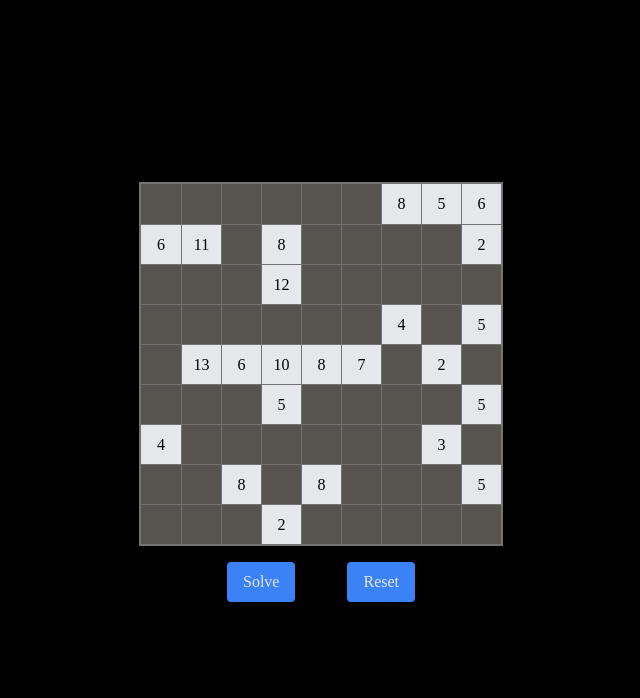
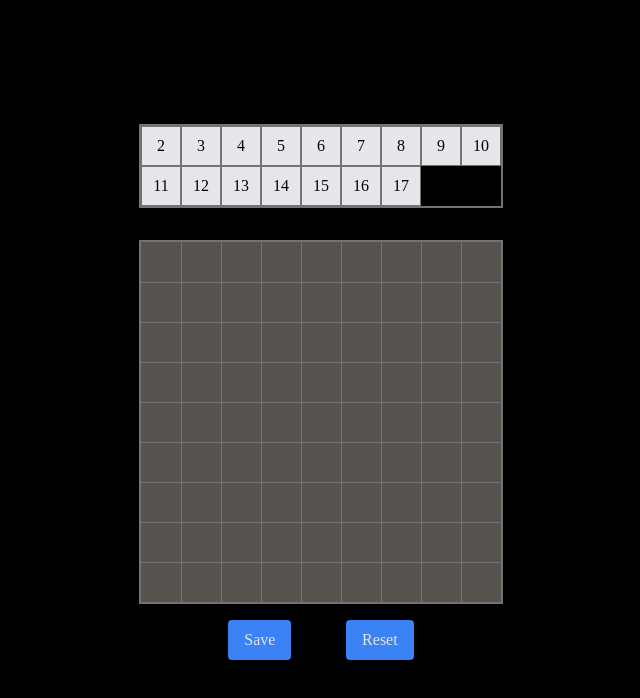
Before and after one commit to lcruz4/luiscruzgmu, a Next.js app: page /projects/kuromasu in a window 1280 px wide. Shown: the top 698 px of the page, without its empty margins (319-959 px from the left). Built offline with nearby package versions, Linux system fonts and the light colour scheme.

Commit message:
kuroamasu complete

```diff
--- a/pages/projects/kuromasu.tsx
+++ b/pages/projects/kuromasu.tsx
@@ -1,4 +1,8 @@
-import { Dispatch, SetStateAction, useState } from 'react';
+import Head from 'next/head';
+import { DragEventHandler, useState } from 'react';
+
+let recurseCount = 0;
+const debug = false;
 
 type Puzzle = (number | string)[][];
 type PuzzleMeta = {
@@ -11,7 +15,14 @@ type PuzzleMeta = {
     bottom: number;
     left: number;
   };
+  availableSpace: {
+    top: number;
+    right: number;
+    bottom: number;
+    left: number;
+  };
 }[][];
+type Direction = 'top' | 'right' | 'bottom' | 'left';
 
 const MAX_DIM = 9;
 
@@ -37,6 +48,7 @@ const setNumericCellMeta = (
   let yDelta = -1;
   let xDelta = 0;
 
+  // find edges and mass
   while (true) {
     let yWithDelta = y + yDelta;
     let xWithDelta = x + xDelta;
@@ -71,9 +83,58 @@ const setNumericCellMeta = (
     mass++;
   }
 
+  yDelta = -1;
+  xDelta = 0;
+  let edgeY = edges.top;
+  let edgeX = x;
+  let space = y - edgeY;
+  const availableSpace = {
+    top: 0,
+    right: 0,
+    bottom: 0,
+    left: 0,
+  };
+  while (true) {
+    let yWithDelta = edgeY + yDelta;
+    let xWithDelta = edgeX + xDelta;
+
+    if (isWall(puzzle, yWithDelta, xWithDelta)) {
+      if (yDelta < 0) {
+        yDelta = 1;
+        edgeY = edges.bottom;
+        availableSpace.top = space;
+        space = edgeY - y;
+        continue;
+      }
+      if (yDelta > 0) {
+        yDelta = 0;
+        xDelta = -1;
+        edgeY = y;
+        edgeX = edges.left;
+        availableSpace.bottom = space;
+        space = x - edgeX;
+        continue;
+      }
+      if (xDelta < 0) {
+        xDelta = 1;
+        edgeX = edges.right;
+        availableSpace.left = space;
+        space = edgeX - x;
+        continue;
+      }
+      availableSpace.right = space;
+      break;
+    }
+
+    yDelta === 0 ? 0 : yDelta < 0 ? yDelta-- : yDelta++;
+    xDelta === 0 ? 0 : xDelta < 0 ? xDelta-- : xDelta++;
+    space++;
+  }
+
   meta[y][x].mass = mass;
+  meta[y][x].complete = mass === puzzle[y][x];
   meta[y][x].edges = edges;
-  meta[y][x].complete = mass === puzzle[y][x];
+  meta[y][x].availableSpace = availableSpace;
 };
 
 const isWhite = (val: number | string | null) =>
@@ -211,10 +272,10 @@ const isTooFar = (puzzle: Puzzle, y: number, x: number, meta: PuzzleMeta) => {
 };
 
 /**
- * should be called after meta has edges and mass.
+ * should be called after setNumericCellMeta.
  * should only be called on numeric cells.
  * Will modify puzzle if completable.
- * */
+ */
 const finishCompletableNumber = (
   puzzle: Puzzle,
   y: number,
@@ -258,14 +319,14 @@ const finishCompletableNumber = (
       }
 
       meta[y][x].mass++;
+      if (!isValidIndex(yIndex) || !isValidIndex(xIndex)) {
+        return 'error';
+      }
       if (!isWhite(puzzle[yIndex][xIndex])) {
         puzzle[yIndex][xIndex] = 'w';
       }
     }
-    if (
-      isValidIndex(lastWallY) &&
-      isValidIndex(lastWallX)
-    ) {
+    if (isValidIndex(lastWallY) && isValidIndex(lastWallX)) {
       const cell = puzzle[lastWallY][lastWallX];
       if (cell === '') {
         puzzle[lastWallY][lastWallX] = 'b';
@@ -282,7 +343,61 @@ const finishCompletableNumber = (
   return 'incomplete';
 };
 
-const solvePuzzle = (puzzle: Puzzle, meta: PuzzleMeta, updatePuzzle: () => void): boolean | null => {
+/**
+ * should be called after meta is setNumericCellMeta.
+ * should only be called on numeric cells.
+ * should only be called if the cell is not complete.
+ * Will modify puzzle if solvable space is found.
+ */
+const fillSolvableSpace = (
+  puzzle: Puzzle,
+  y: number,
+  x: number,
+  meta: PuzzleMeta,
+): 'error' | 'updated' | 'noUpdate' => {
+  const cell = puzzle[y][x] as number;
+  const sortedSpaces = Object.entries(meta[y][x].availableSpace).sort(
+    ([, a], [, b]) => b - a,
+  );
+  const total = sortedSpaces.reduce((acc, [, space]) => acc + space, 0);
+  let updated = false;
+
+  for (const [dir, space] of sortedSpaces) {
+    const otherDirsTotal = total - space;
+    const diff = cell - otherDirsTotal - 1;
+
+    if (diff > 0) {
+      for (let i = 1; i <= diff; i++) {
+        let yWithDelta = dir === 'top' ? y - i : dir === 'bottom' ? y + i : y;
+        let xWithDelta = dir === 'left' ? x - i : dir === 'right' ? x + i : x;
+        if (
+          !isValidIndex(yWithDelta) ||
+          !isValidIndex(xWithDelta) ||
+          isWall(puzzle, yWithDelta, xWithDelta)
+        ) {
+          return 'error';
+        }
+
+        if (puzzle[yWithDelta][xWithDelta] === '') {
+          puzzle[yWithDelta][xWithDelta] = 'w';
+          meta[y][x].edges[dir as Direction]++;
+          meta[y][x].mass++;
+          updated = true;
+        }
+      }
+    }
+  }
+
+  meta[y][x].complete = meta[y][x].mass === cell;
+  return updated ? 'updated' : 'noUpdate';
+};
+
+const solvePuzzle = (
+  puzzle: Puzzle,
+  meta: PuzzleMeta,
+  updatePuzzle: () => void,
+): boolean | null => {
+  recurseCount++;
   let puzzleUpdated = true;
   while (puzzleUpdated) {
     puzzleUpdated = false;
@@ -306,8 +421,17 @@ const solvePuzzle = (puzzle: Puzzle, meta: PuzzleMeta, updatePuzzle: () => void)
               updatePuzzle();
             }
           }
+          if (!meta[y][x].complete) {
+            const status = fillSolvableSpace(puzzle, y, x, meta);
+            if (status === 'error') {
+              return false;
             }
-        if (cell === '') {
+            if (status === 'updated') {
+              puzzleUpdated = true;
+              updatePuzzle();
+            }
+          }
+        } else if (cell === '') {
           const blackInvalid = isBlackInvalid(puzzle, y, x, meta);
           const whiteInvalid = isWhiteInvalid(puzzle, y, x, meta);
           if (blackInvalid && whiteInvalid) {
@@ -329,6 +453,9 @@ const solvePuzzle = (puzzle: Puzzle, meta: PuzzleMeta, updatePuzzle: () => void)
         }
       }
     }
+    if (debug && puzzleUpdated) {
+      return null;
+    }
   }
   if (!puzzle.flat().some((cell) => cell === '')) {
     return true;
@@ -338,19 +465,24 @@ const solvePuzzle = (puzzle: Puzzle, meta: PuzzleMeta, updatePuzzle: () => void)
       if (cell === '') {
         const wPuzzle = puzzle.map((row) => [...row]);
         const bPuzzle = puzzle.map((row) => [...row]);
-        const wMeta = meta.map((row) => [...row]);
-        const bMeta = meta.map((row) => [...row]);
+        const wMeta = meta.map((row) => row.map(() => ({}))) as PuzzleMeta;
+        const bMeta = meta.map((row) => row.map(() => ({}))) as PuzzleMeta;
         wPuzzle[y][x] = 'w';
         bPuzzle[y][x] = 'b';
 
-        const wSolved = solvePuzzle(wPuzzle, wMeta, () => {});
-        const bSolved = solvePuzzle(bPuzzle, bMeta, () => {});
-
+        let wSolved = null;
+        let bSolved = null;
+        while (wSolved === null) {
+          wSolved = solvePuzzle(wPuzzle, wMeta, () => {});
+        }
         if (wSolved) {
           puzzle.length = 0;
           puzzle.push(...wPuzzle);
           updatePuzzle();
           return true;
+        }
+        while (bSolved === null) {
+          bSolved = solvePuzzle(bPuzzle, bMeta, () => {});
         }
         if (bSolved) {
           puzzle.length = 0;
@@ -358,6 +490,7 @@ const solvePuzzle = (puzzle: Puzzle, meta: PuzzleMeta, updatePuzzle: () => void)
           updatePuzzle();
           return true;
         }
+        return false;
       }
     }
   }
@@ -367,47 +500,115 @@ const solvePuzzle = (puzzle: Puzzle, meta: PuzzleMeta, updatePuzzle: () => void)
 
 const Kuromasu = () => {
   const [error, setError] = useState('');
-  const [test, setTest] = useState<Puzzle>([
-    ['', '', '', '', '', '', 8, 5, 6],
-    [6, 11, '', 8, '', '', '', '', 2],
-    ['', '', '', 12, '', '', '', '', ''],
-    ['', '', '', '', '', '', 4, '', 5],
-    ['', 13, 6, 10, 8, 7, '', 2, ''],
-    ['', '', '', 5, '', '', '', '', 5],
-    [4, '', '', '', '', '', '', 3, ''],
-    ['', '', 8, '', 8, '', '', '', 5],
-    ['', '', '', 2, '', '', '', '', ''],
+  const [editMode, setEditMode] = useState(true);
+  const [puzzle, setPuzzle] = useState<Puzzle>([
+    ['', '', '', '', '', '', '', '', ''],
+    ['', '', '', '', '', '', '', '', ''],
+    ['', '', '', '', '', '', '', '', ''],
+    ['', '', '', '', '', '', '', '', ''],
+    ['', '', '', '', '', '', '', '', ''],
+    ['', '', '', '', '', '', '', '', ''],
+    ['', '', '', '', '', '', '', '', ''],
+    ['', '', '', '', '', '', '', '', ''],
+    ['', '', '', '', '', '', '', '', ''],
   ]);
   const [meta, setMeta] = useState(
     Array.from({ length: MAX_DIM }, () =>
       Array.from({ length: MAX_DIM }, () => ({})),
     ) as PuzzleMeta,
   );
+  const [dragVal, setDragVal] = useState('');
+  const [dragClassname, setDragClassname] = useState('');
+
+  const handleDragOver: DragEventHandler<HTMLDivElement> = (e) => {
+    e.preventDefault();
+    if (e.currentTarget.getAttribute('data-was') === null) {
+      e.currentTarget.setAttribute('data-was', e.currentTarget.innerHTML);
+    }
+    if (e.currentTarget.getAttribute('data-class-was') === null) {
+      e.currentTarget.setAttribute('data-class-was', e.currentTarget.className);
+    }
+    e.currentTarget.innerHTML = dragVal?.toString() ?? '';
+    e.currentTarget.classList.add(...dragClassname.split(' '));
+  };
+
+  const handleDragLeave: DragEventHandler<HTMLDivElement> = (e) => {
+    e.preventDefault();
+    e.currentTarget.innerHTML = e.currentTarget.getAttribute('data-was') ?? '';
+    e.currentTarget.className =
+      e.currentTarget.getAttribute('data-class-was') ?? '';
+    e.currentTarget.removeAttribute('data-was');
+    e.currentTarget.removeAttribute('data-class-was');
+  };
+
+  const handleDrop: DragEventHandler<HTMLDivElement> = (e) => {
+    e.preventDefault();
+    e.currentTarget.removeAttribute('data-was');
+    e.currentTarget.removeAttribute('data-class-was');
+    const x = parseInt(e.currentTarget.getAttribute('data-x')!);
+    const y = parseInt(e.currentTarget.getAttribute('data-y')!);
+    puzzle[y][x] = parseInt(dragVal);
+    setPuzzle([...puzzle]);
+  };
 
   return (
+    <>
+      <Head>
+        <title>Luis Cruz | Kuromasu Solver</title>
+        <link rel='icon' href='/images/kuromasu.ico' type='image/gif' />
+      </Head>
       <div className='flex items-center justify-center h-screen w-screen bg-black text-neutral-800 font-["Futura"]'>
         <div className='flex flex-col items-center justify-center w-full max-w-3xl p-4'>
+          {editMode && (
+            <div className='flex border-2 border-neutral-500 mb-8 max-w-[364px] flex-wrap'>
+              {[2, 3, 4, 5, 6, 7, 8, 9, 10, 11, 12, 13, 14, 15, 16, 17].map(
+                (v, i) => (
+                  <div
+                    key={`blocks-${i}`}
+                    draggable
+                    onDragStart={() => {
+                      setDragVal(v.toString());
+                      setDragClassname('bg-white text-black');
+                    }}
+                    className={`flex items-center justify-center w-10 h-10 border border-neutral-500 bg-white text-black cursor-pointer select-none`}
+                  >
+                    {v}
+                  </div>
+                ),
+              )}
+            </div>
+          )}
           <div className='bg-red-300 border-2 border-neutral-500'>
-          {test.map((row, y) => (
-            <div key={y} className='flex'>
+            {puzzle.map((row, y) => (
+              <div key={`y-${y}`} className='flex'>
                 {row.map((cell, x) => (
                   <div
-                  key={x}
+                    key={`y-${y},x-${x}`}
+                    data-x={x}
+                    data-y={y}
                     onClick={() => {
-                    if (test[y][x] === 'w') {
-                      setTest((test) => {
-                        test[y][x] = 'b';
-                        return [...test];
+                      if (!editMode) {
+                        return;
+                      }
+                      if (puzzle[y][x] === 'w') {
+                        setPuzzle((puzzle) => {
+                          puzzle[y][x] = 'b';
+                          return [...puzzle];
                         });
-                    } else if (test[y][x] === 'b') {
-                      setTest((test) => {
-                        test[y][x] = '';
-                        return [...test];
+                      } else if (puzzle[y][x] === 'b') {
+                        setPuzzle((puzzle) => {
+                          puzzle[y][x] = '';
+                          return [...puzzle];
                         });
-                    } else if (test[y][x] === '') {
-                      setTest((test) => {
-                        test[y][x] = 'w';
-                        return [...test];
+                      } else if (puzzle[y][x] === '') {
+                        setPuzzle((puzzle) => {
+                          puzzle[y][x] = 'w';
+                          return [...puzzle];
+                        });
+                      } else {
+                        setPuzzle((puzzle) => {
+                          puzzle[y][x] = '';
+                          return [...puzzle];
                         });
                       }
                     }}
@@ -419,13 +620,18 @@ const Kuromasu = () => {
                         : cell === 'b'
                         ? 'bg-black'
                         : 'bg-white'
-                  } ${meta[y][x].complete ? 'text-stone-400' : 'text-black'} ${
+                    } ${
+                      meta[y][x].complete ? 'text-stone-400' : 'text-black'
+                    } ${
                       typeof cell === 'number'
                         ? 'cursor-default'
                         : 'cursor-pointer'
                     } select-none`}
+                    onDragOver={handleDragOver}
+                    onDragLeave={handleDragLeave}
+                    onDrop={handleDrop}
                   >
-                  {cell !== 0 && cell !== 'w' && cell !== 'b' && cell}
+                    {cell !== '' && cell !== 'w' && cell !== 'b' && cell}
                   </div>
                 ))}
               </div>
@@ -434,43 +640,58 @@ const Kuromasu = () => {
           <div className='flex justify-around w-60 my-4'>
             <button
               onClick={() => {
-              const isSolved = solvePuzzle(test, meta, () => setTest([...test]));
+                if (editMode) {
+                  setEditMode(false);
+                  return;
+                }
+                const t = performance.now();
+                const isSolved = solvePuzzle(puzzle, meta, () =>
+                  setPuzzle([...puzzle]),
+                );
+                console.log('Elapsed time:', performance.now() - t);
+                console.log('Recurse count:', recurseCount);
+                recurseCount = 0;
                 if (isSolved === false) {
                   setError('No solution found');
                 }
               }}
               className='bottom-4 right-4 bg-blue-500 text-white px-4 py-2 rounded hover:bg-blue-600'
             >
-            Solve
+              {editMode ? 'Save' : 'Solve'}
             </button>
             <button
               onClick={() => {
-              setTest([
-                ['', '', '', '', '', '', 8, 5, 6],
-                [6, 11, '', 8, '', '', '', '', 2],
-                ['', '', '', 12, '', '', '', '', ''],
-                ['', '', '', '', '', '', 4, '', 5],
-                ['', 13, 6, 10, 8, 7, '', 2, ''],
-                ['', '', '', 5, '', '', '', '', 5],
-                [4, '', '', '', '', '', '', 3, ''],
-                ['', '', 8, '', 8, '', '', '', 5],
-                ['', '', '', 2, '', '', '', '', ''],
+                if (!editMode) {
+                  setEditMode(true);
+                  return;
+                }
+                setPuzzle([
+                  ['', '', '', '', '', '', '', '', ''],
+                  ['', '', '', '', '', '', '', '', ''],
+                  ['', '', '', '', '', '', '', '', ''],
+                  ['', '', '', '', '', '', '', '', ''],
+                  ['', '', '', '', '', '', '', '', ''],
+                  ['', '', '', '', '', '', '', '', ''],
+                  ['', '', '', '', '', '', '', '', ''],
+                  ['', '', '', '', '', '', '', '', ''],
+                  ['', '', '', '', '', '', '', '', ''],
                 ]);
                 setMeta(
                   Array.from({ length: MAX_DIM }, () =>
                     Array.from({ length: MAX_DIM }, () => ({})),
                   ) as PuzzleMeta,
-              )
-              setError('')
+                );
+                setError('');
               }}
               className='bottom-4 right-4 bg-blue-500 text-white px-4 py-2 rounded hover:bg-blue-600'
             >
-            Reset
+              {editMode ? 'Reset' : 'Edit'}
             </button>
           </div>
           <div className='text-red-500'>{error}</div>
         </div>
       </div>
+    </>
   );
 };
 
```
Also changed, not shown: 1 other file (tests, documents, lock files or other folders). Lines whose indentation alone changed are shown as unchanged.
